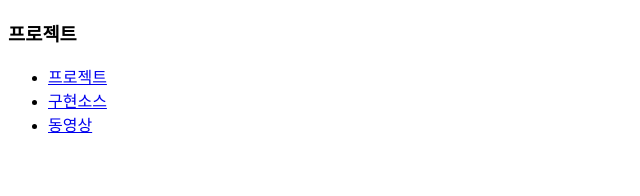
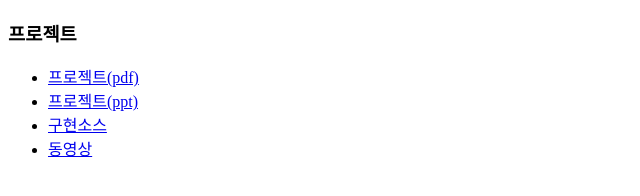
Before and after one commit to k-juyeong/k-juyeong.github.io, a plain HTML site: page index.html in a window 1280 px wide. Shown: the whole page, without its empty margins (0-640 px from the left). Drawn offline with Linux system fonts and the light colour scheme.

Commit message:
pdf, ppt

```diff
--- a/index.html
+++ b/index.html
@@ -9,7 +9,8 @@
 <body>
     <h3>프로젝트</h3>
     <ul>
-        <li><a href="/outputs/1팀 발표.pdf">프로젝트</a></li>
+        <li><a href="/outputs/1팀 발표.pdf">프로젝트(pdf)</a></li>
+        <li><a href="/outputs/1팀 발표.pptx">프로젝트(ppt)</a></li>
         <li><a href="https://github.com/k-juyeong/Heal-lo_server.git">구현소스</a></li>
         <li><a href="https://youtu.be/6_Xtt0H85qE">동영상</a></li>
     </ul>
```
